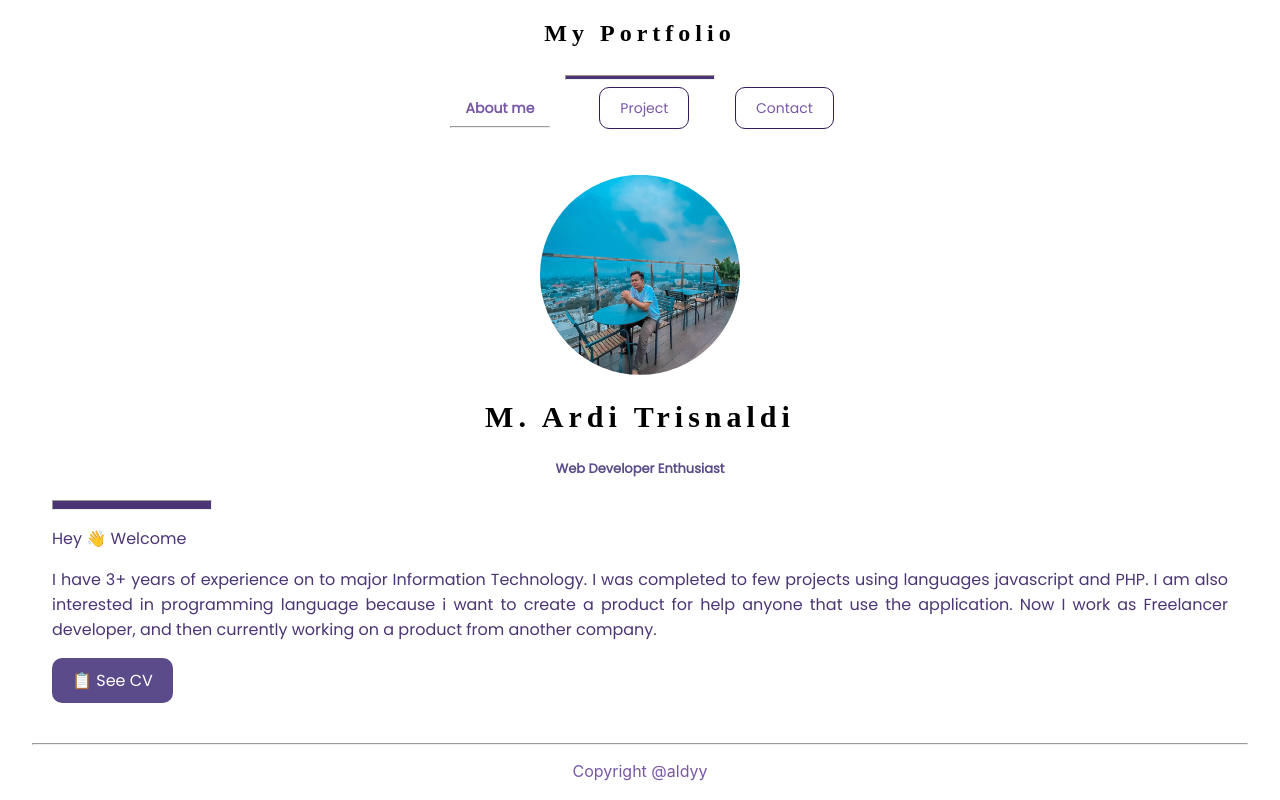
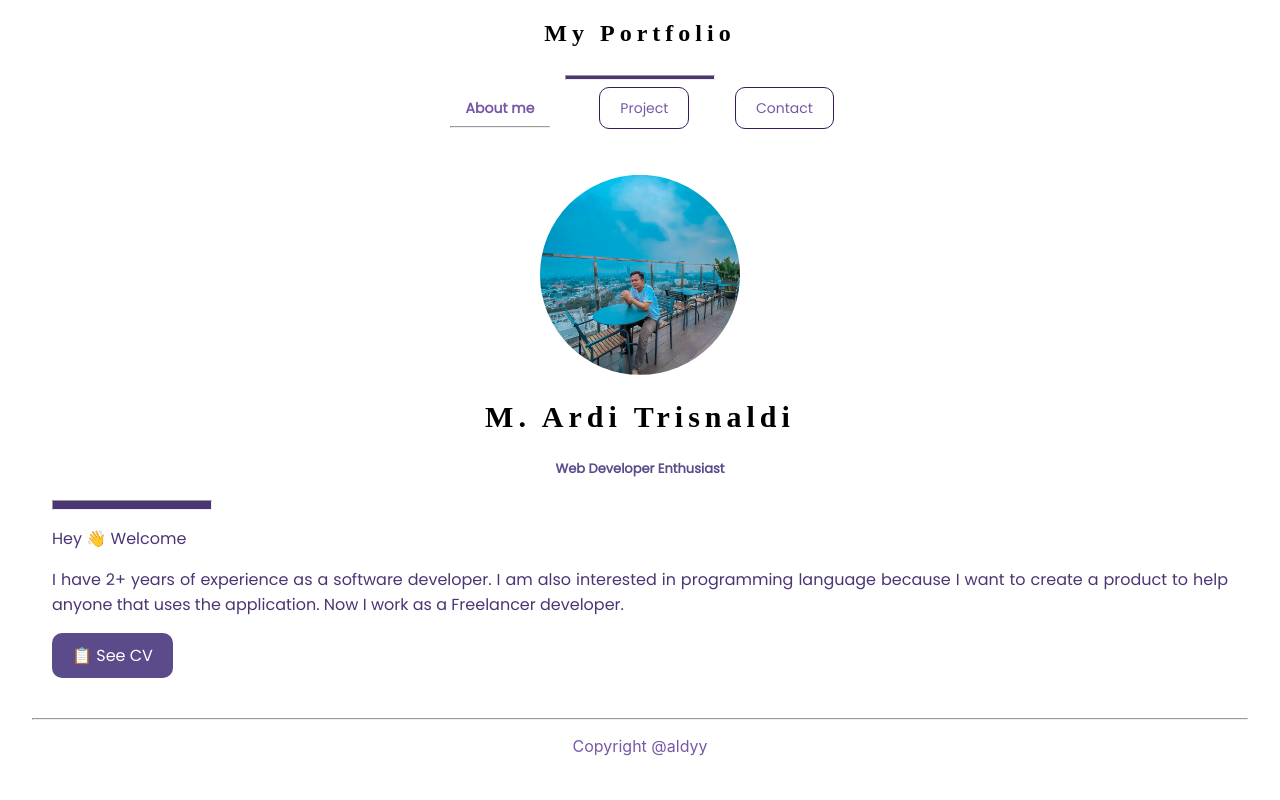
Before and after one commit to Aldyy123/nextjs-app, a Next.js app: page / in a window 1280 px wide. Built offline with nearby package versions, Linux system fonts and the light colour scheme; a web font is replaced by a local one.

Commit message:
Update index.jsx

```diff
--- a/pages/index.jsx
+++ b/pages/index.jsx
@@ -44,9 +44,9 @@ export default function About() {
                     textAlign: 'justify'
                 }}>
                     {/* Saya memiliki 1 tahun pengalaman di bidang teknologi. Saya telah menyelesaikan aplikasi menggunakan javascript dan PHP. Saya beberapa kali membangun real projects atau fake projects. Saat ini, bekerja sebagai freelance. */}
-                    I have 3+ years of experience on to major Information Technology. I was completed to few projects using languages javascript and PHP.
-                    I am also interested in programming language because i want to create a product for help anyone that use the application.
-                    Now I work as Freelancer developer, and then currently working on a product from another company.
+                    I have 2+ years of experience as a software developer.
+                    I am also interested in programming language because I want to create a product to help anyone that uses the application.
+                    Now I work as a Freelancer developer.
                 </p>
                 {/* <p style={{
                     textAlign: 'justify'
```
